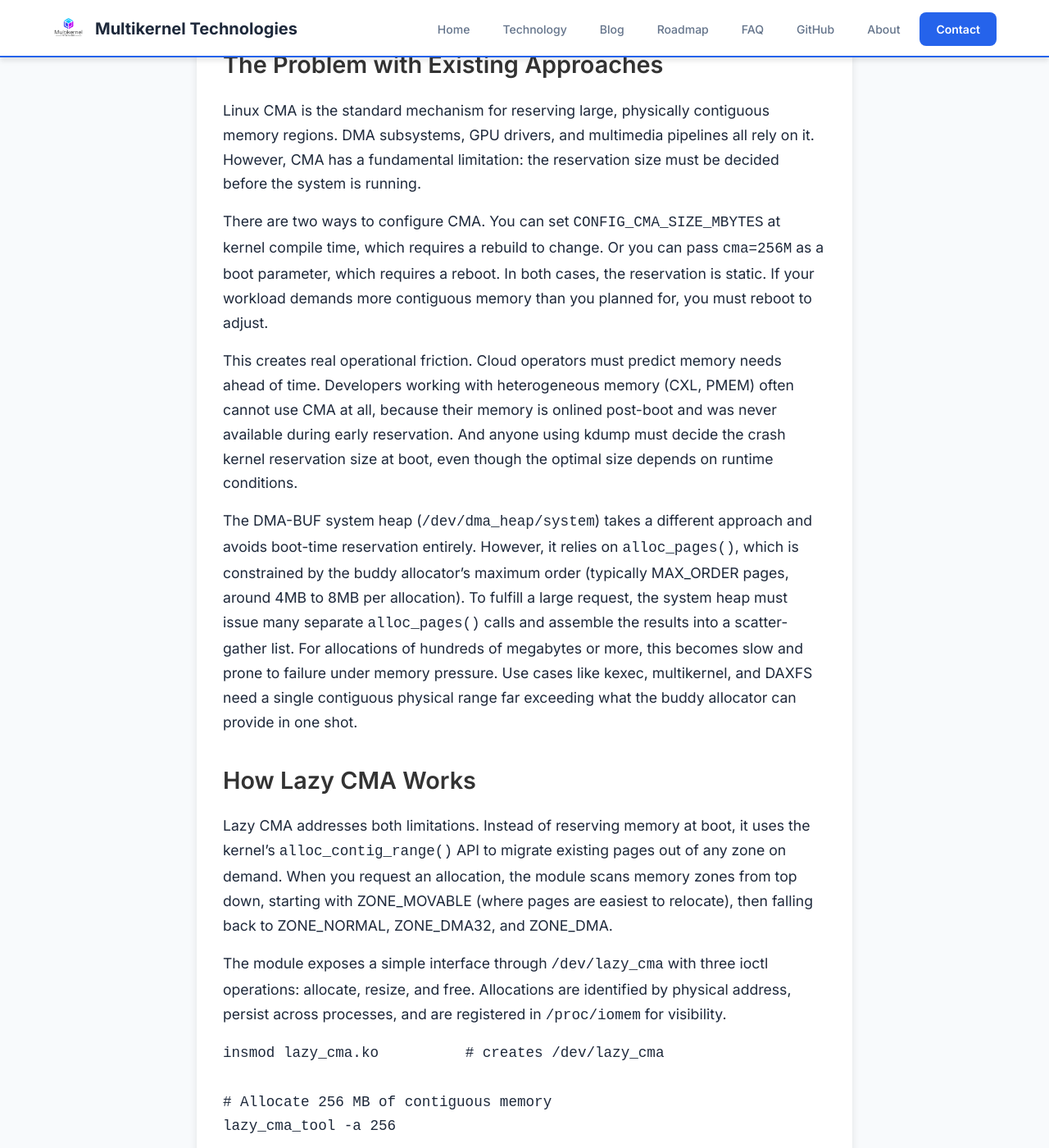
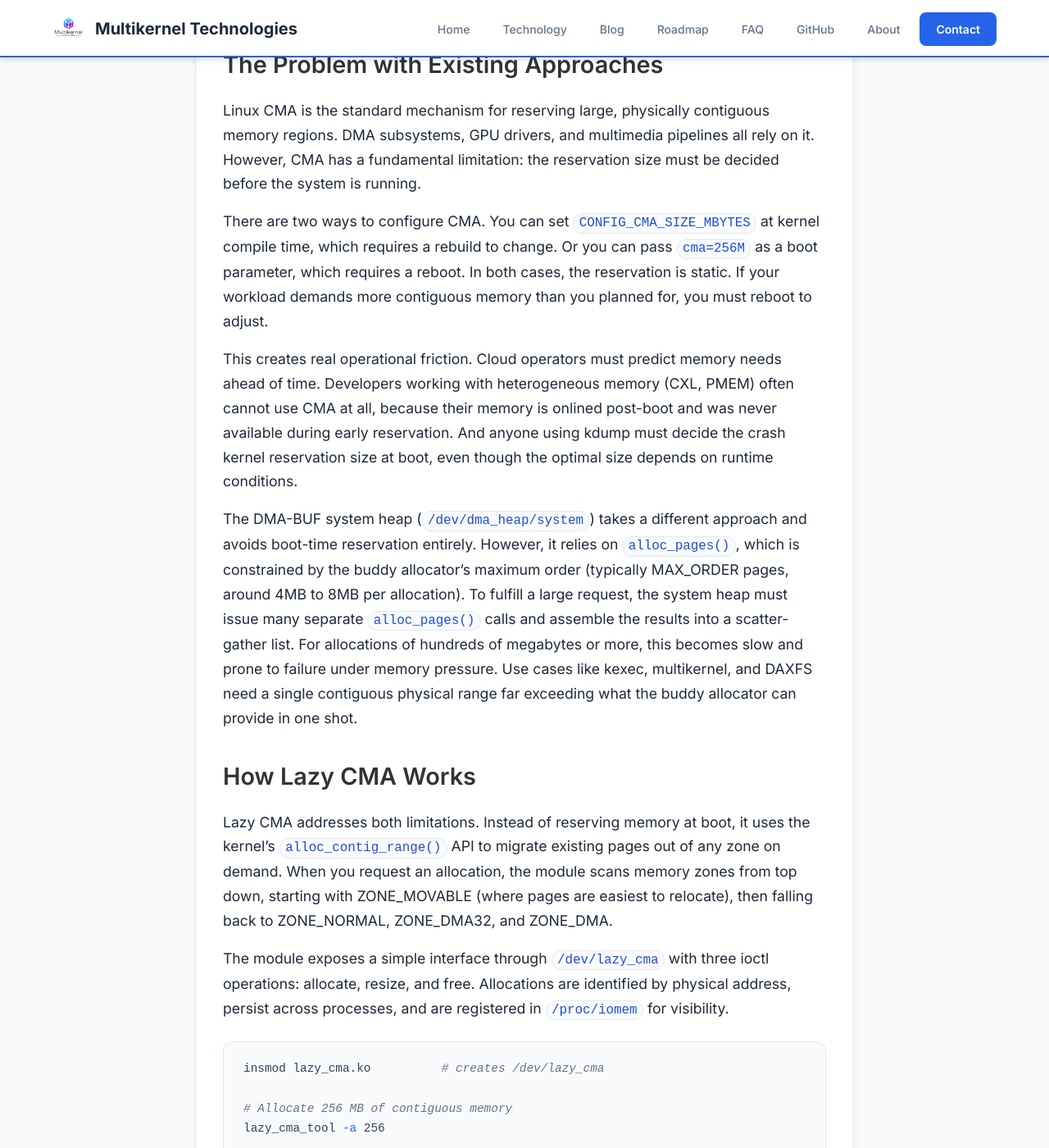
Before and after one commit to multikernel/multikernel.io, a Jekyll site: the page built from _posts/2026-03-08-introducing-lazy-cma.md, in a window 1280 px wide and 1400 px high, scrolled down 456 px. Shown: the whole window at 82% size. Built offline with Jekyll 4.4.1, drawn with Linux system fonts in a browser that asks for light colours.

Commit message:
Add code block and table styling for blog posts
Co-Authored-By: Claude Opus 4.6 <noreply@anthropic.com>

```diff
--- a/_layouts/post.html
+++ b/_layouts/post.html
@@ -60,6 +60,105 @@ layout: default
     text-decoration: underline;
 }
 
+/* Code blocks */
+.blog-content .highlighter-rouge {
+    margin: 1.5rem 0;
+    border-radius: var(--radius-xl);
+    overflow: hidden;
+    border: 1px solid var(--gray-200);
+}
+
+.blog-content pre.highlight {
+    background: var(--gray-50);
+    color: #334155;
+    padding: 1.25rem 1.5rem;
+    overflow-x: auto;
+    font-size: 0.9rem;
+    line-height: 1.7;
+    margin: 0;
+    border-radius: var(--radius-xl);
+}
+
+.blog-content pre.highlight code {
+    background: none;
+    color: inherit;
+    padding: 0;
+    font-size: inherit;
+    border: none;
+}
+
+.blog-content code {
+    background: var(--gray-50);
+    color: var(--primary-700);
+    padding: 0.15rem 0.4rem;
+    border-radius: 4px;
+    font-size: 0.9em;
+    border: 1px solid var(--gray-200);
+}
+
+/* Rouge syntax highlighting (light theme) */
+.highlight .c, .highlight .c1, .highlight .cm { color: #6b7280; font-style: italic; } /* comments */
+.highlight .k, .highlight .kd, .highlight .kn { color: #7c3aed; } /* keywords */
+.highlight .s, .highlight .s1, .highlight .s2 { color: #16a34a; } /* strings */
+.highlight .nb { color: #2563eb; } /* builtins */
+.highlight .nt { color: #2563eb; } /* tags/flags */
+.highlight .nv, .highlight .nf { color: #b45309; } /* variables, functions */
+.highlight .o { color: #64748b; } /* operators */
+.highlight .m, .highlight .mi, .highlight .mf { color: #d97706; } /* numbers */
+
+/* Tables */
+.blog-content table {
+    width: 100%;
+    border-collapse: collapse;
+    margin: 1.5rem 0;
+    background: white;
+    border-radius: var(--radius-xl);
+    overflow: hidden;
+    box-shadow: var(--shadow-sm);
+}
+
+.blog-content thead th {
+    background: linear-gradient(135deg, var(--primary-600) 0%, var(--primary-700) 100%);
+    color: white;
+    font-weight: 700;
+    font-size: 0.95rem;
+    padding: 0.75rem 1.25rem;
+    text-align: left;
+    border-bottom: 2px solid var(--primary-700);
+}
+
+.blog-content tbody td {
+    padding: 0.75rem 1.25rem;
+    border-bottom: 1px solid var(--gray-200);
+    font-size: 0.95rem;
+    line-height: 1.6;
+}
+
+.blog-content tbody td:first-child {
+    font-weight: 600;
+    color: #1e293b;
+    background: var(--gray-50);
+}
+
+.blog-content tbody tr:hover {
+    background: #f8fafc;
+}
+
+.blog-content tbody tr:last-child td {
+    border-bottom: none;
+}
+
+/* Highlight the last column (Lazy CMA) */
+.blog-content thead th:last-child {
+    background: linear-gradient(135deg, var(--primary-700) 0%, #1e40af 100%);
+}
+
+.blog-content tbody td:last-child {
+    background: #eff6ff;
+    font-weight: 600;
+    color: var(--primary-700);
+}
+
 @media (max-width: 768px) {
     .blog-container {
         margin: 1rem;
@@ -68,6 +167,20 @@ layout: default
 
     .blog-title {
         font-size: 2rem;
+    }
+
+    .blog-content table {
+        font-size: 0.85rem;
+    }
+
+    .blog-content thead th,
+    .blog-content tbody td {
+        padding: 0.5rem 0.75rem;
+    }
+
+    .blog-content pre.highlight {
+        font-size: 0.8rem;
+        padding: 1rem;
     }
 }
 </style>
```
